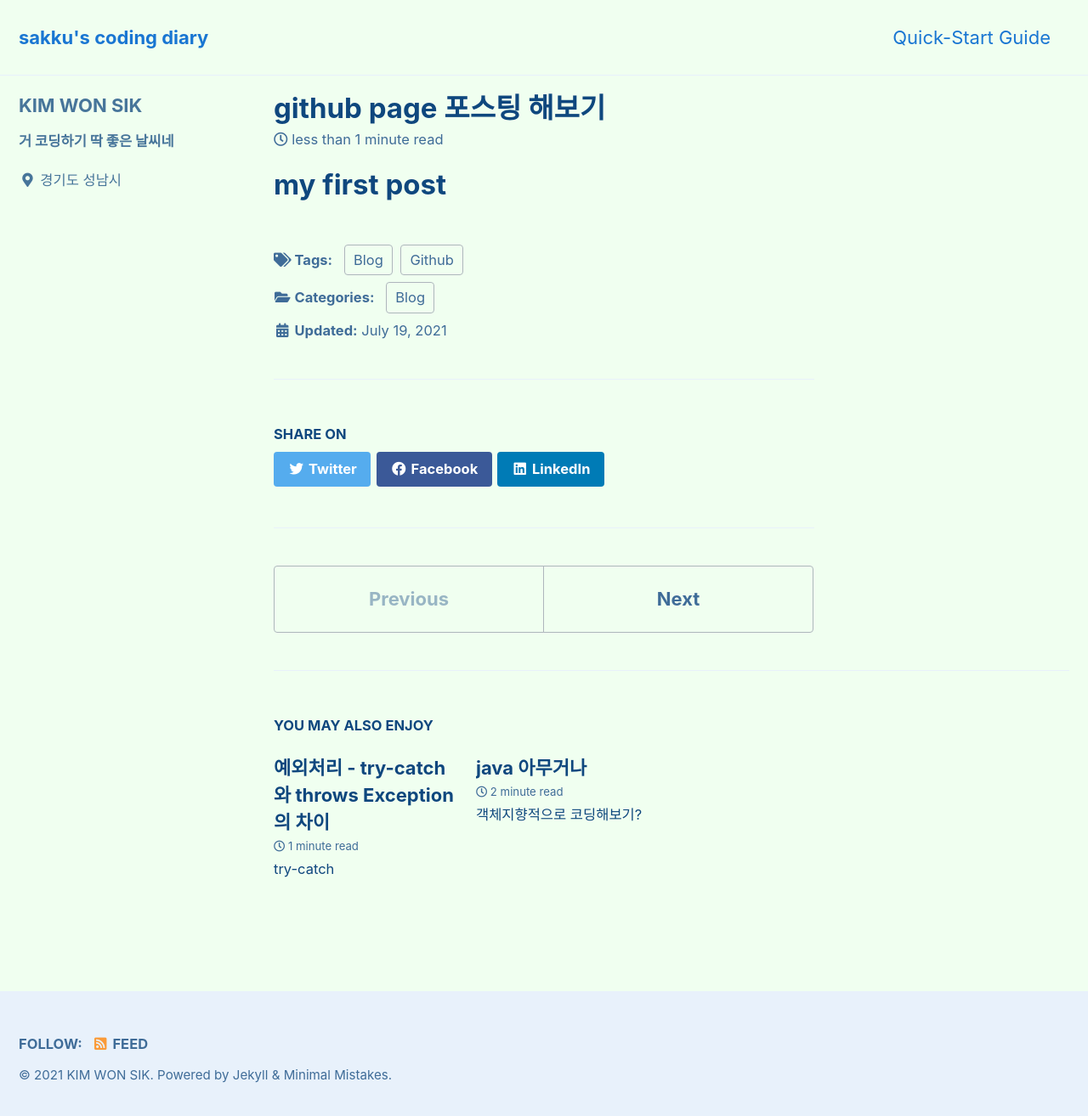
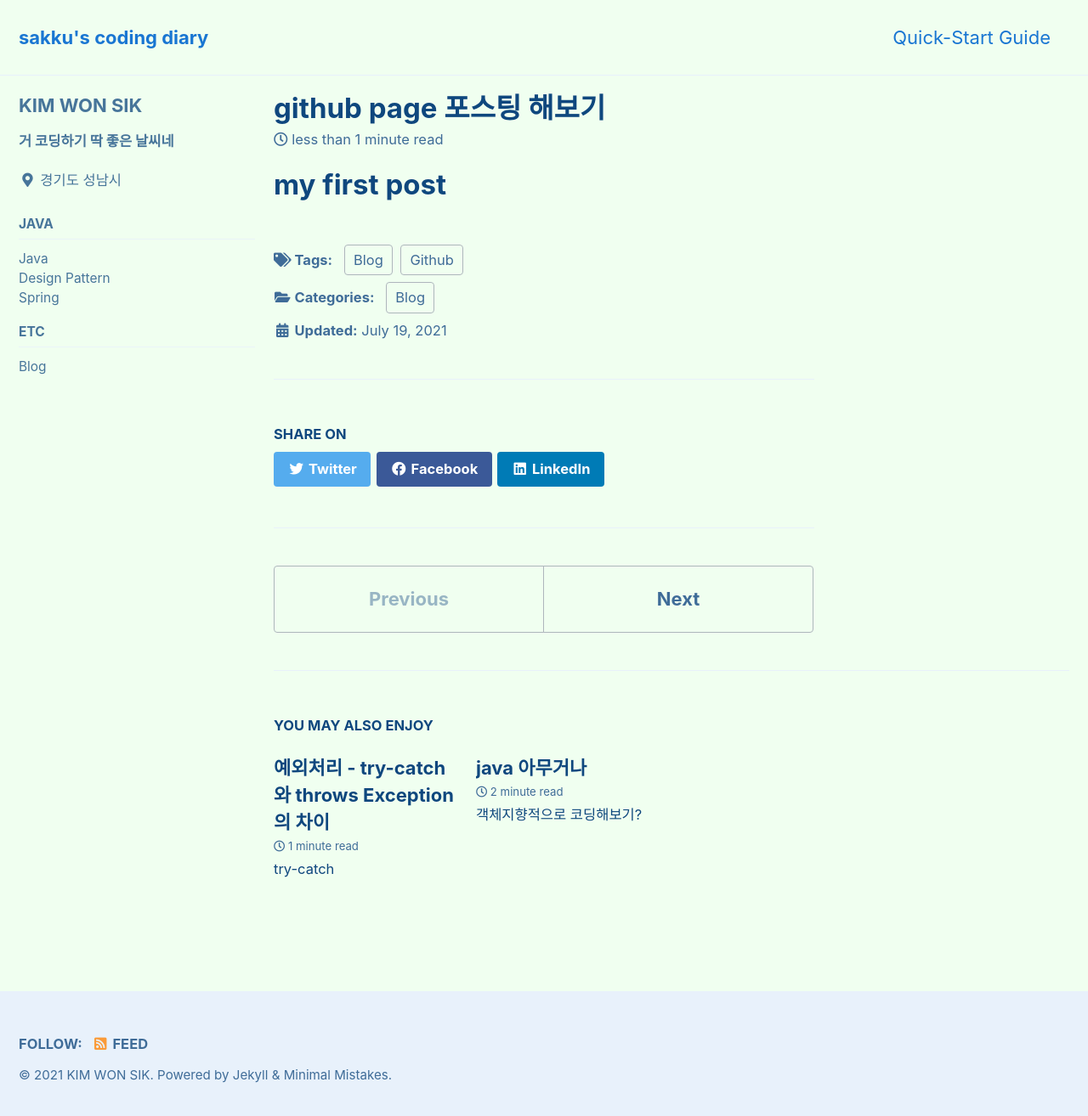
Before and after one commit to wonsakku/wonsakku.github.io, a Jekyll site: the page built from _posts/2021-07-19-my-first-post.md, in a window 1280 px wide and 1322 px high. Shown: the top 1314 px of the window at 85% size. Built offline with Jekyll 4.4.1, drawn with Linux system fonts in a browser that asks for light colours; cached includes are drawn as plain includes.

Commit message:
사이드바 설정

```diff
--- a/_config.yml
+++ b/_config.yml
@@ -287,3 +287,10 @@ defaults:
       comments: # true
       share: true
       related: true
+  - scope:
+      path: ""
+      type: posts
+    values:
+      layout: single
+      sidebar:
+        nav: "main-subject"
--- a/_data/navigation.yml
+++ b/_data/navigation.yml
@@ -10,3 +10,17 @@ main:
   #   url: /collection-archive/
   # - title: "Sitemap"
   #   url: /sitemap/
+
+main-subject:
+  - title: Java
+    children:
+      - title: "Java"
+        url: /java/
+      - title: "Design Pattern"
+        url: /design-pattern/
+      - title: "Spring"
+        url: /spring/
+  - title: etc
+    children:
+      - title: "Blog"
+        url: /blog/
```
